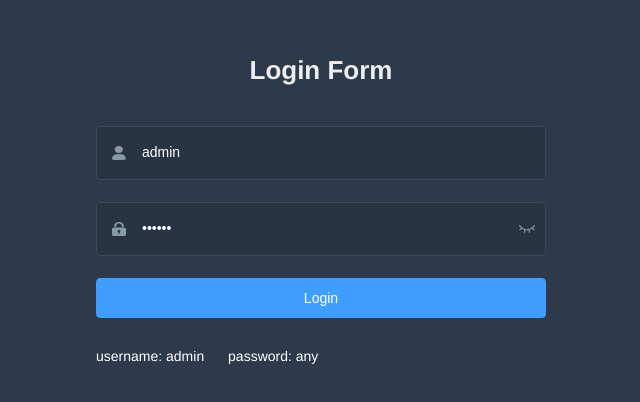
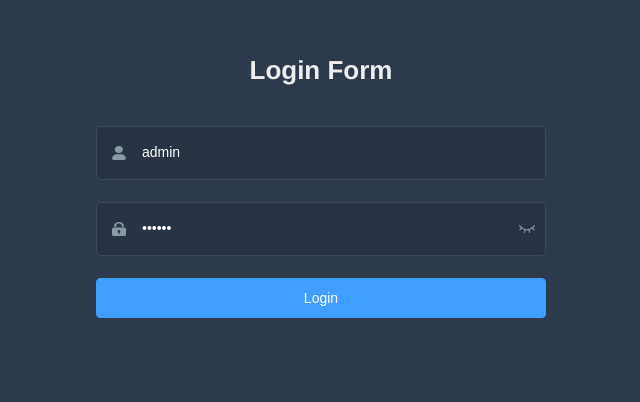
Before and after one commit to zhao-leo/Vue-Admin, a Vue app: page /#/login in a window 1280 px wide. Shown: the part 104-506 px from the top of the page, without its empty margins (319-959 px from the left). Built offline with nearby package versions, Linux system fonts and the light colour scheme.

Commit message:
delete tips

```diff
--- a/src/views/login/index.vue
+++ b/src/views/login/index.vue
@@ -43,10 +43,6 @@
 
       <el-button :loading="loading" type="primary" style="width:100%;margin-bottom:30px;" @click.native.prevent="handleLogin">Login</el-button>
 
-      <div class="tips">
-        <span style="margin-right:20px;">username: admin</span>
-        <span> password: any</span>
-      </div>
 
     </el-form>
   </div>
```
